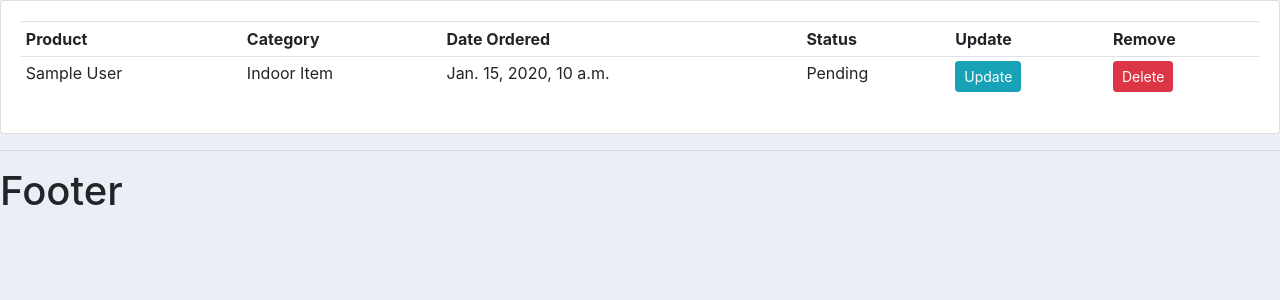
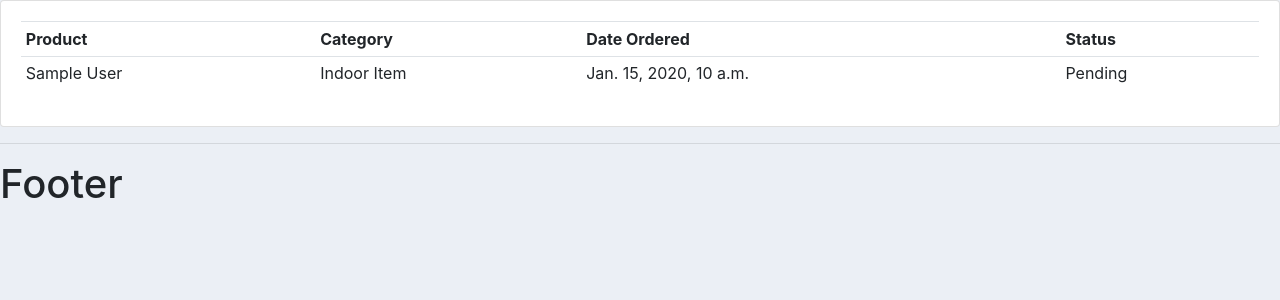
Before and after one commit to ttwange/studybud, a Django app: template DjangoCrm/accounts/templates/accounts/user.html in a window 1280 px wide. Shown: the part 134-434 px from the top of the page. Run offline with Django 4.2, Linux system fonts and the light colour scheme; the template is opened without the code that fills it: values that come from a table or form of the project are taken from there, others are empty; tables that the repository leaves empty hold one stand-in row (values such as "Sample post").

Commit message:
no updates or delete option for customer yet

```diff
--- a/DjangoCrm/accounts/templates/accounts/customer.html
+++ b/DjangoCrm/accounts/templates/accounts/customer.html
@@ -58,6 +58,8 @@
           <th>Category</th>
           <th>Date Ordered</th>
           <th>Status</th>
+          <th>Update</th>
+          <th>Remove</th>
         </tr>
         {% for order in orders %}
         <tr>
--- a/DjangoCrm/accounts/templates/accounts/user.html
+++ b/DjangoCrm/accounts/templates/accounts/user.html
@@ -10,8 +10,6 @@
           <th>Category</th>
           <th>Date Ordered</th>
           <th>Status</th>
-          <th>Update</th>
-          <th>Remove</th>
         </tr>
         {% for order in orders %}
         <tr>
@@ -19,8 +17,6 @@
           <td>{{order.product.category}}</td>
           <td>{{order.date_created}}</td>
           <td>{{order.status}}</td>
-          <td><a class="btn btn-sm btn-info" href="{% url 'update_Order' order.id  %}">Update</a></td>
-            <td><a class="btn btn-sm btn-danger" href="{% url 'delete_Order' order.id  %}">Delete</a></td>
         </tr>
         {% endfor %}
       </table>
```
